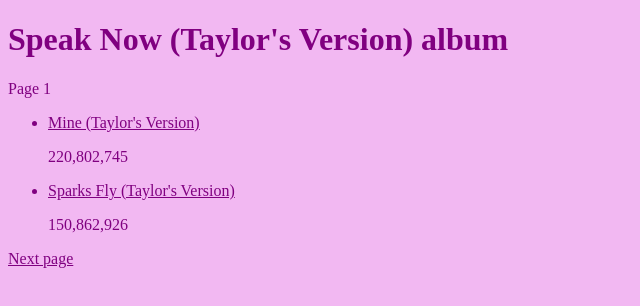
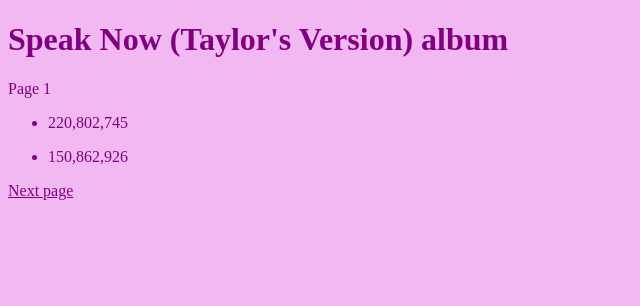
Before and after one commit to 1evanter/nextjs-blog, a Next.js app in the folder nextjs-blog/: page / in a window 1280 px wide. Shown: the top 306 px of the page, without its empty margins (0-640 px from the left). Built offline with nearby package versions, Linux system fonts and the light colour scheme.

Commit message:
update Home Page

```diff
--- a/nextjs-blog/src/app/page.tsx
+++ b/nextjs-blog/src/app/page.tsx
@@ -17,10 +17,10 @@
   return (
     <>
       <h1>{"Speak Now (Taylor's Version) album"}</h1>
-      <p>Page { page}</p>
+      <p>Page {page}</p>
       <ul>
         {songs.map(song => <li key={song.id}>
-          <AppLink href={ROUTING.song(song.name)}>{song.name}</AppLink>
+          <AppLink href={ROUTING.song(song.name)}>{song.header}</AppLink>
           <p>{song.spotifyPlays}</p>
         </li>)}
       </ul>
```
